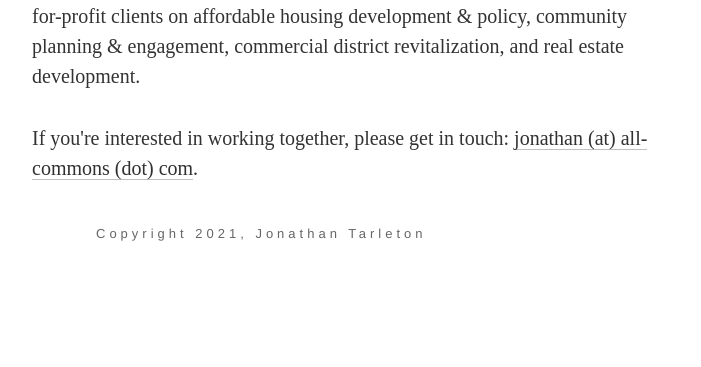
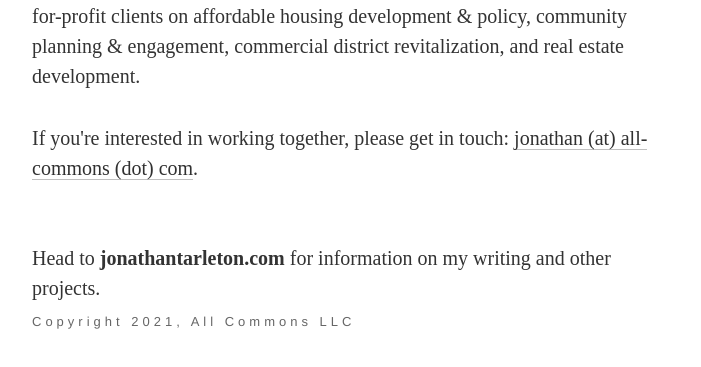
Before and after one commit to jttarleton/all-commons, a plain HTML site: page index.html in a window 1280 px wide. Shown: the part 437-804 px from the top of the page, without its empty margins (40-741 px from the left). Drawn offline with Linux system fonts and the light colour scheme.

Commit message:
final page

```diff
--- a/index.html
+++ b/index.html
@@ -83,10 +83,15 @@
 
         <p>If you're interested in working together, please get in touch: <a href="mailto:jonathan@all-commons.com">jonathan (at) all-commons (dot) com</a>.</p>
 
-<div id="footer">
+      </div>
+      </div>
 
+
+      <div id="content">Head to <strong><a href="https://jonathantarleton.com/">jonathantarleton.com</a></strong> for information on my writing and other projects.</div>
+
+      <div id="footer">
 <p>
-Copyright 2021, Jonathan Tarleton
+Copyright 2021, All Commons LLC
 </p>
 </div>
 </div>
```
